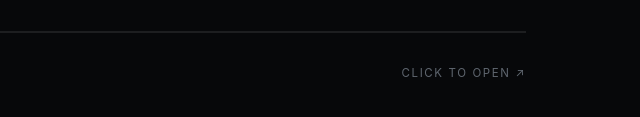
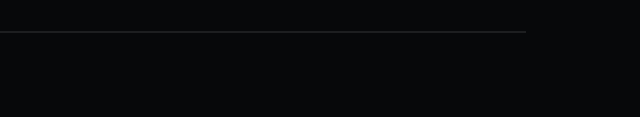
Before and after one commit to S1vens-77/portfolio, a plain HTML site: page index.html in a window 1280 px wide. Shown: the part 849-966 px from the top of the page, 640-1280 px from the left. Drawn offline with Linux system fonts and the light colour scheme.

Commit message:
Add files via upload

```diff
--- a/index.html
+++ b/index.html
@@ -35,7 +35,7 @@
   .sz{font-size:11.5px;color:#5f666f;letter-spacing:.08em;text-align:right;white-space:nowrap}
   .arrow{color:#5f666f;text-align:right;transition:transform .3s ease,color .3s ease}
   .row:hover .arrow{color:var(--accent);transform:translate(3px,-3px)}
-  footer{display:flex;justify-content:space-between;gap:16px;flex-wrap:wrap;
+  footer{display:flex;justify-content:space-between;gap:16px;flex-wrap:wrap;align-items:baseline;
     padding:32px 0 44px;border-top:1px solid var(--line);font-size:11.5px;letter-spacing:.14em;
     text-transform:uppercase;color:#5f666f}
   @media (max-width:720px){.row{grid-template-columns:36px minmax(0,1fr) 26px}.sz{display:none}.d{display:none}}
@@ -73,7 +73,6 @@
 
   <footer>
     <span>© 2026 · 内容仅用于求职评审</span>
-    <span>Click to open ↗</span>
   </footer>
 </div>
 </body>
```
